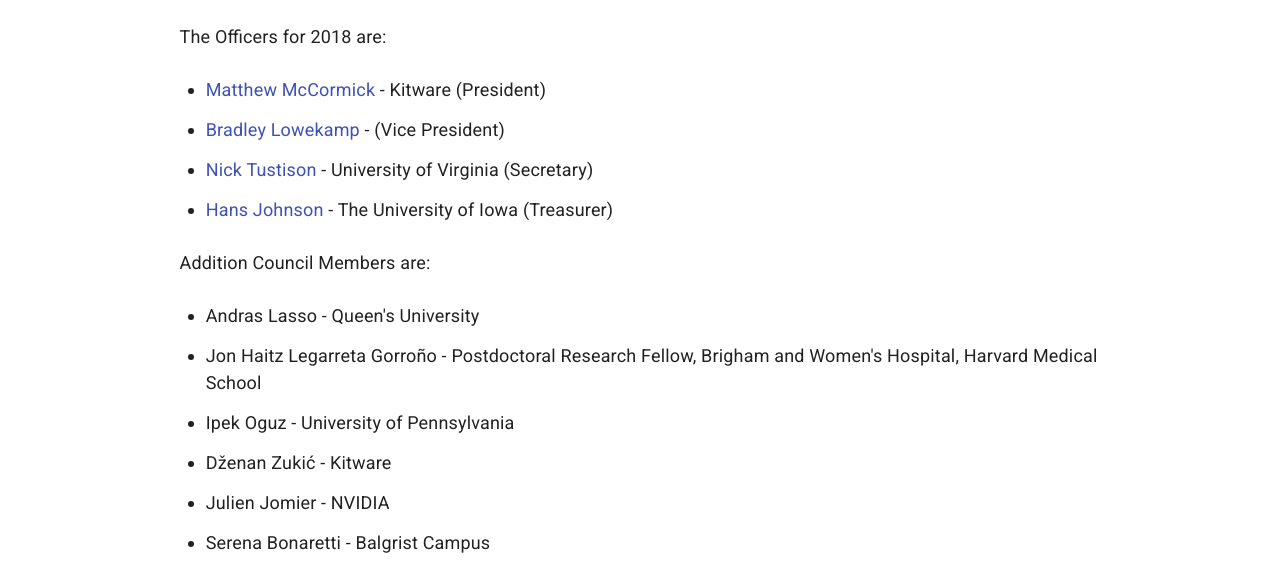
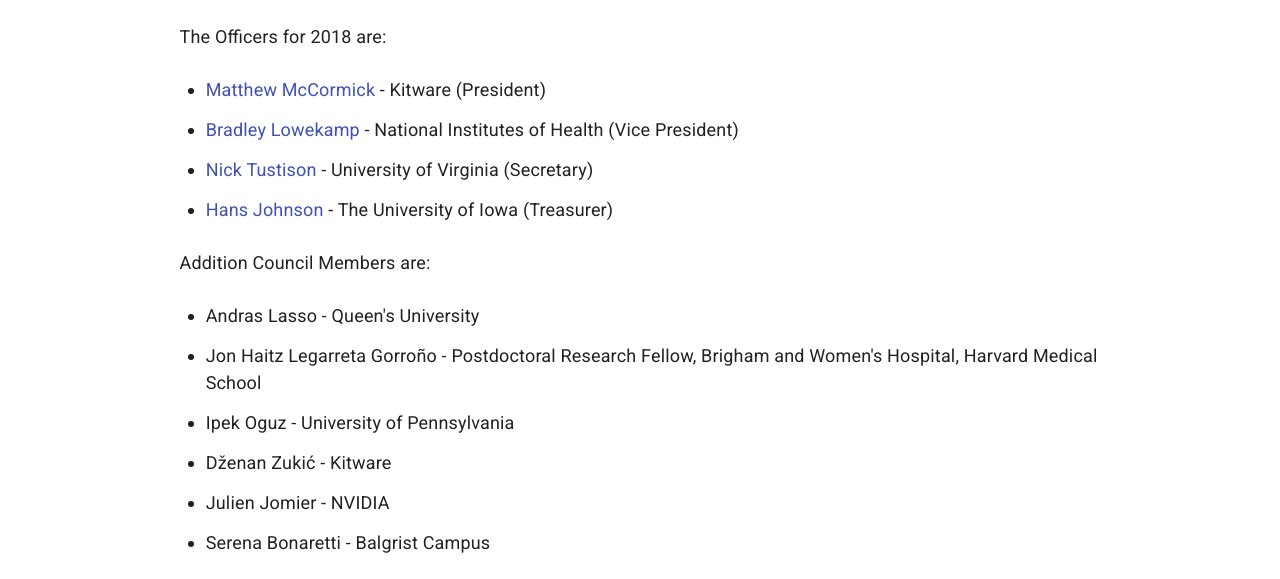
Before and after one commit to InsightSoftwareConsortium/insightsoftwareconsortium.org, a Gatsby site: page /council in a window 1280 px wide. Shown: the part 217-796 px from the top of the page. Built offline with nearby package versions, Linux system fonts and the light colour scheme; Gatsby itself is replaced by a stand-in of ours.

Commit message:
ENH: Add Bradley Lowekamp's affiliation in the council member page
Add Bradley Lowekamp's affiliation in the council member page.

```diff
--- a/src/pages/council.js
+++ b/src/pages/council.js
@@ -27,7 +27,7 @@
           </li>
           <li>
             <MuiLink href="mailto:brad@lowekamp.net">Bradley Lowekamp</MuiLink>
-            {' '} - (Vice President)
+            {' '} - National Institutes of Health (Vice President)
           </li>
           <li>
             <MuiLink href="mailto:ntustison@virginia.edu">Nick Tustison</MuiLink>
```
